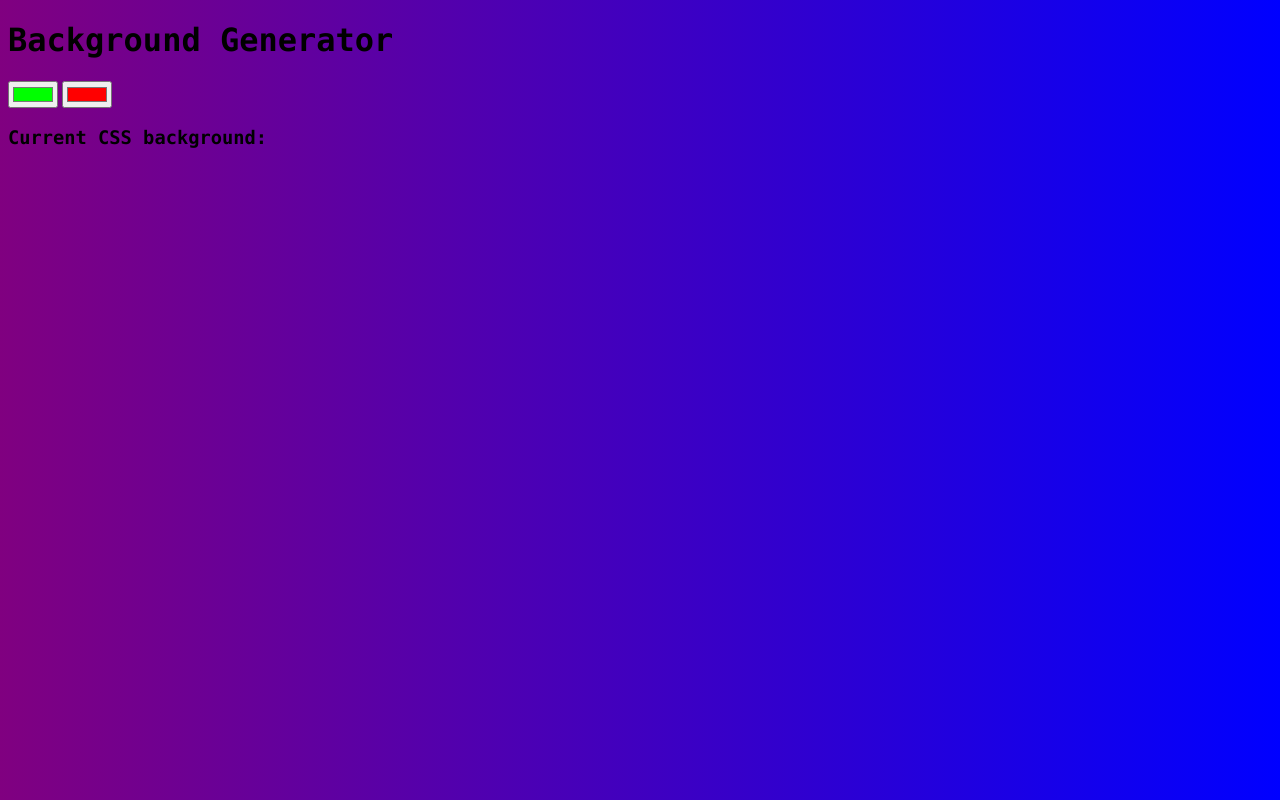
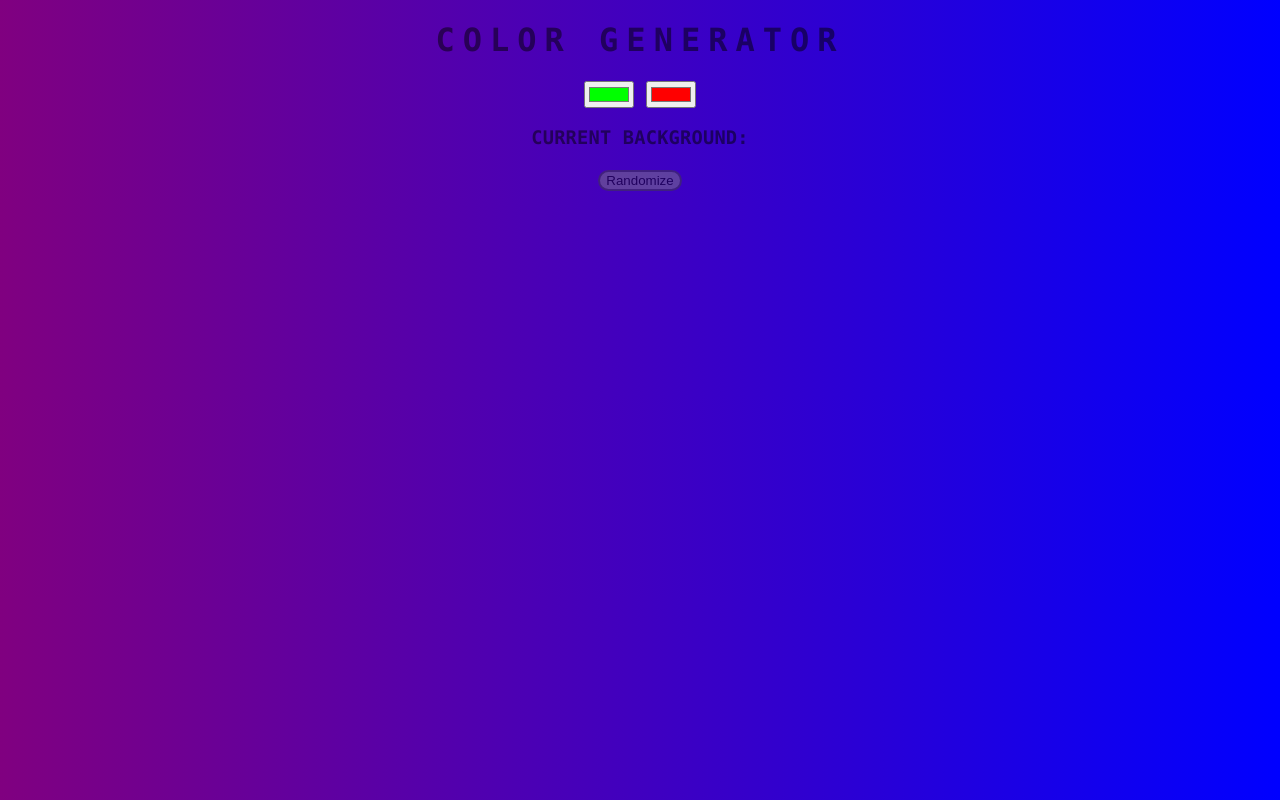
Before and after one commit to SymPiracha/background-color-generator, a website: page index.html in a window 1280 px wide. Drawn offline with Linux system fonts and the light colour scheme.

Commit message:
color picker issue fixed

```diff
--- a/index.html
+++ b/index.html
@@ -5,11 +5,12 @@
 	<link rel="stylesheet" type="text/css" href="style.css">
 </head>
 <body id="gradient">
-	<h1> Background Generator</h1>
+	<h1> Color Generator</h1>
 	<input class="color1" type="color" name="color1" value="#00ff00">
 	<input class="color2" type="color" name="color2" value="#ff0000">
-	<h3>Current CSS background:</h2>
+	<h3>Current background:</h2>
 	<h5></h5>
+	<button class="button" type="button">Randomize</button>
 	<script type="text/javascript" src="script.js"></script>
 </body>
 </html>
--- a/script.js
+++ b/script.js
@@ -1,10 +1,13 @@
-import { without } from "lowdash";
-console.log(without);
+// import { without } from "lodash";
+// console.log(without);
 
-var css = document.querySelector("h3");
+var css = document.querySelector("h5");
 var color1 = document.querySelector(".color1");
 var color2 = document.querySelector(".color2");
 var body = document.getElementById("gradient");
+
+ color1.addEventListener("input",setGradient);
+ color2.addEventListener("input",setGradient);
 
 function setGradient() {
 	body.style.background =
@@ -13,8 +16,5 @@ function setGradient() {
 	+ ", "
 	+ color2.value
 	+ ")";
-	css.textContent = body.style.background + ";";
+	css.textContent = "Gradient: " + color1.value + " to " + color2.value;
 }
-
-color1.addEventListener("input",setGradient);
-color2.addEventListener("input",setGradient);
--- a/style.css
+++ b/style.css
@@ -1,6 +1,26 @@
 body {
-	background:linear-gradient(to right, purple,blue);
+	font: 'Raleway', sans-serif;
+    color: rgba(0,0,0,.5);
+    text-align: center;
+    text-transform: uppercase;
+    letter-spacing: .5em;
+    top: 15%;
+	background: linear-gradient(to right, purple , blue); /* Standard syntax */
 }
-h1,h3 {
+h1{
 	font-family: "Lucida Console", Courier, monospace;
+	color: rgba(0,0,0,0.5);
 }
+h3 {
+    letter-spacing: 0.01em;
+    font-family: "Lucida Console", Courier, monospace;
+	color: rgba(0,0,0,0.5);
+}
+.button {
+    background-color: grey;
+    color: black;
+    border: 2px solid rgba(0,0,0,0.5);
+    opacity: 0.5;
+    filter: alpha(opacity=50);
+    border-radius: 12px;
+}
```
